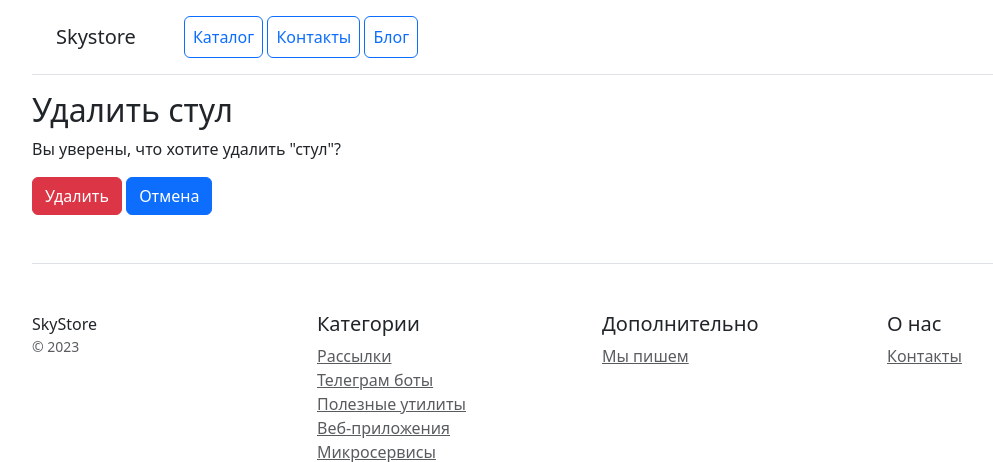
After one commit to Ananim4eg/web_store, a Django app: page /product/delete/4 in a window 1280 px wide. The commit adds this page. Shown: the top 462 px of the page, without its empty margins (50-1043 px from the left). Run offline with Django 5.2, Linux system fonts and the light colour scheme; data comes from the database, SQL or seed files in the repository.

Commit message:
ended releasing CRUD for product

```diff
--- /dev/null
+++ b/catalog/templates/catalog/delete_product.html
@@ -0,0 +1,15 @@
+{% extends 'base.html' %}
+
+{% block content %}
+
+{% include 'main_menu.html' %}
+
+<h2>Удалить {{ product.product_name }}</h2>
+<p>Вы уверены, что хотите удалить "{{ product.product_name }}"?</p>
+<form method="post">
+    {% csrf_token %}
+    <button type="submit" class="btn btn-danger">Удалить</button>
+    <a href="{% url 'catalog:product_detail' pk=product.pk %}" class="btn btn-primary">Отмена</a>
+</form>
+
+{% endblock %}
--- a/catalog/templates/catalog/product_info.html
+++ b/catalog/templates/catalog/product_info.html
@@ -31,7 +31,8 @@
                 <a href="http://127.0.0.1:8000/" class="btn btn-lg btn-block btn-outline-primary">Назад</a>
                 <a href="{% url 'catalog:product_update' pk=product.pk %}"
                    class="btn btn-lg btn-block btn-outline-secondary">Редактировать</a>
-                <a href="http://127.0.0.1:8000/" class="btn btn-lg btn-block btn-outline-primary">Назад</a>
+                <a href="{% url 'catalog:product_delete' pk=product.pk %}"
+                   class="btn btn-lg btn-block btn-outline-danger">Удалить</a>
             </div>
         </div>
     </div>
--- a/catalog/urls.py
+++ b/catalog/urls.py
@@ -1,6 +1,7 @@
 from django.urls import path
 from catalog.apps import CatalogConfig
-from catalog.views import HomeListView, ContactsView, ProductInfoDetailView, ProductCreateView, ProductUpdateView
+from catalog.views import HomeListView, ContactsView, ProductInfoDetailView, ProductCreateView, ProductUpdateView, \
+    ProductDeleteView
 
 app_name = CatalogConfig.name
 
@@ -9,5 +10,6 @@ urlpatterns = [
     path('contacts/', ContactsView.as_view(), name='contacts_view'),
     path('product/create/', ProductCreateView.as_view(), name='product_create'),
     path('product/update/<int:pk>', ProductUpdateView.as_view(), name='product_update'),
+    path('product/delete/<int:pk>', ProductDeleteView.as_view(), name='product_delete'),
     path('product_info/<int:pk>/', ProductInfoDetailView.as_view(), name='product_detail')
 ]
--- a/catalog/views.py
+++ b/catalog/views.py
@@ -2,7 +2,7 @@ from django.shortcuts import render
 from django.urls import reverse_lazy
 
 from catalog.models import Product
-from django.views.generic import ListView, TemplateView, DetailView, CreateView, UpdateView
+from django.views.generic import ListView, TemplateView, DetailView, CreateView, UpdateView, DeleteView
 
 
 class HomeListView(ListView):
@@ -41,3 +41,11 @@ class ProductUpdateView(UpdateView):
 
     def get_success_url(self):
         return reverse_lazy('catalog:product_detail', kwargs={'pk': self.object.pk})
+
+
+class ProductDeleteView(DeleteView):
+    """Контроллер для страницы подтверждения удаления продукта"""
+    model = Product
+    template_name = 'catalog/delete_product.html'
+    context_object_name = 'product'
+    success_url = reverse_lazy('catalog:home_list')
```
Also changed, not shown: catalog/forms.py (added).
